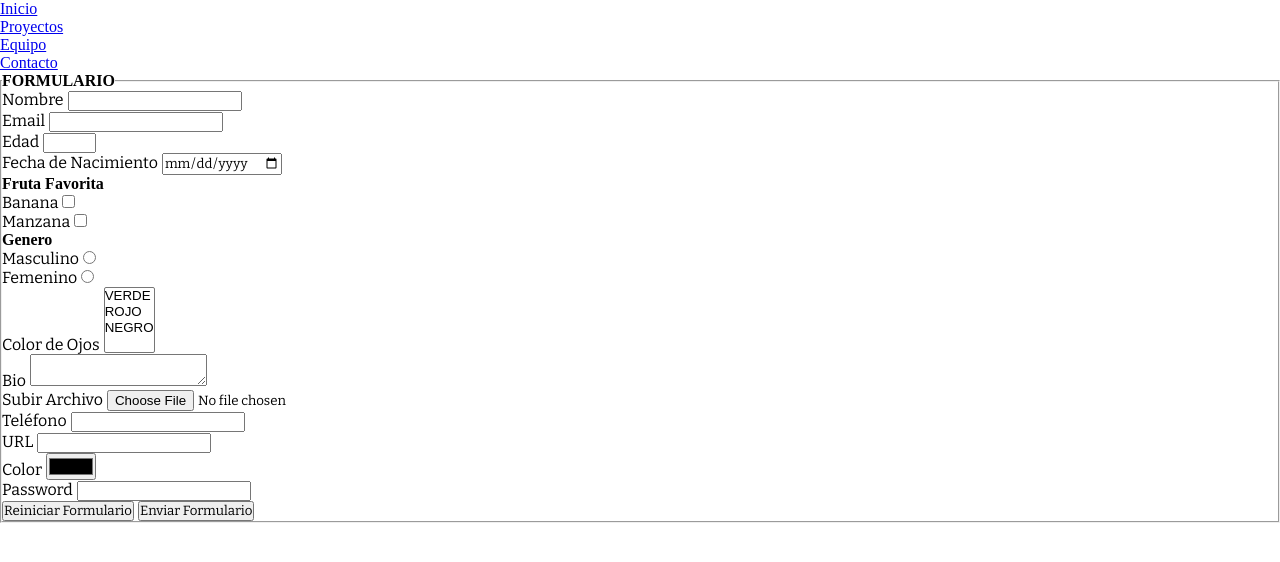
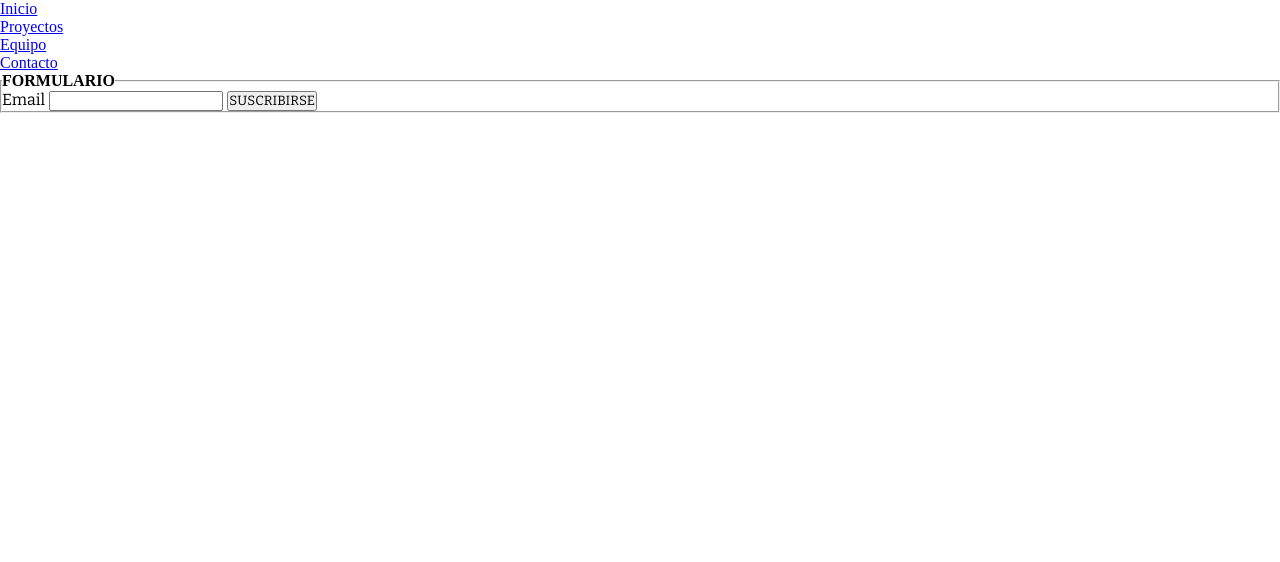
Before and after one commit to joseamadorg/coder_36430, a website: page aprendizaje/contacto.html in a window 1280 px wide. Drawn offline with nearby package versions, Linux system fonts and the light colour scheme.

Commit message:
Ooooootro committttttt

```diff
--- a/aprendizaje/contacto.html
+++ b/aprendizaje/contacto.html
@@ -34,78 +34,10 @@
     <form action="#" method="GET" enctype="multipart/form-data">
         <fieldset>
             <legend><strong>FORMULARIO</strong></legend>
-            <div>
-               <label for="name">Nombre</label>
-               <input type="text" name="name" id="name" required>
-            </div>
-            <div>
                <label for="email">Email</label>
                <input type="email" name="email" id="email" required>
             </div>
-            <div>
-               <label for="age">Edad</label>
-               <input type="number" name="age" id="age" min="18" max="200" step="1">
-            </div>
-            <div>
-               <label for="date">Fecha de Nacimiento</label>
-               <input type="date" name="date" id="date" min="2022-11-29">
-            </div>
-            <div>
-               <strong>Fruta Favorita</strong>
-               <div>
-                  <label for="banana">Banana</label>
-                  <input type="checkbox" name="banana" id="banana">
-               </div>
-               <div>
-                  <label for="apple">Manzana</label>
-                  <input type="checkbox" name="apple" id="apple">
-               </div>
-            </div>
-            <div>
-               <strong>Genero</strong>
-               <div>
-                  <label for="male">Masculino</label>
-                  <input type="radio" name="gender" id="male" value="hombre">
-               </div>
-               <div>
-                  <label for="female">Femenino</label>
-                  <input type="radio" name="gender" id="female" value="mujer">
-               </div>
-            </div>
-            <div>
-               <label for="eyeColor">Color de Ojos</label>
-               <select name="eyeColor" id="eyeColor" multiple>
-                  <option value="Green" label="VERDE"></option>
-                  <option value="Red" label="ROJO"></option>
-                  <option value="Black" label="NEGRO"></option>
-               </select>
-            </div>
-            <div>
-               <label for="bio">Bio</label>
-               <textarea id="bio" name="bio"></textarea>
-            </div>
-            <div>
-               <label for="file">Subir Archivo</label>
-               <input id="file" type="file" name="file">
-            </div>
-            <div>
-               <label for="phone">Teléfono</label>
-               <input type="tel" name="phone" id="phone">
-            </div>
-            <div>
-               <label for="url">URL</label>
-               <input type="url" name="url" id="url">
-            </div>
-            <div>
-               <label for="color">Color</label>
-               <input type="color" name="color" id="color">
-            </div>
-            <div>
-               <label>Password</label>
-               <input type="password" name="password" required>
-            </div>
-            <input type="reset" value="Reiniciar Formulario"></input>
-            <input type="submit" value="Enviar Formulario"></input>
+            <input type="submit" value="SUSCRIBIRSE"></input>
         </fieldset>
     </form>
 </body>
```
